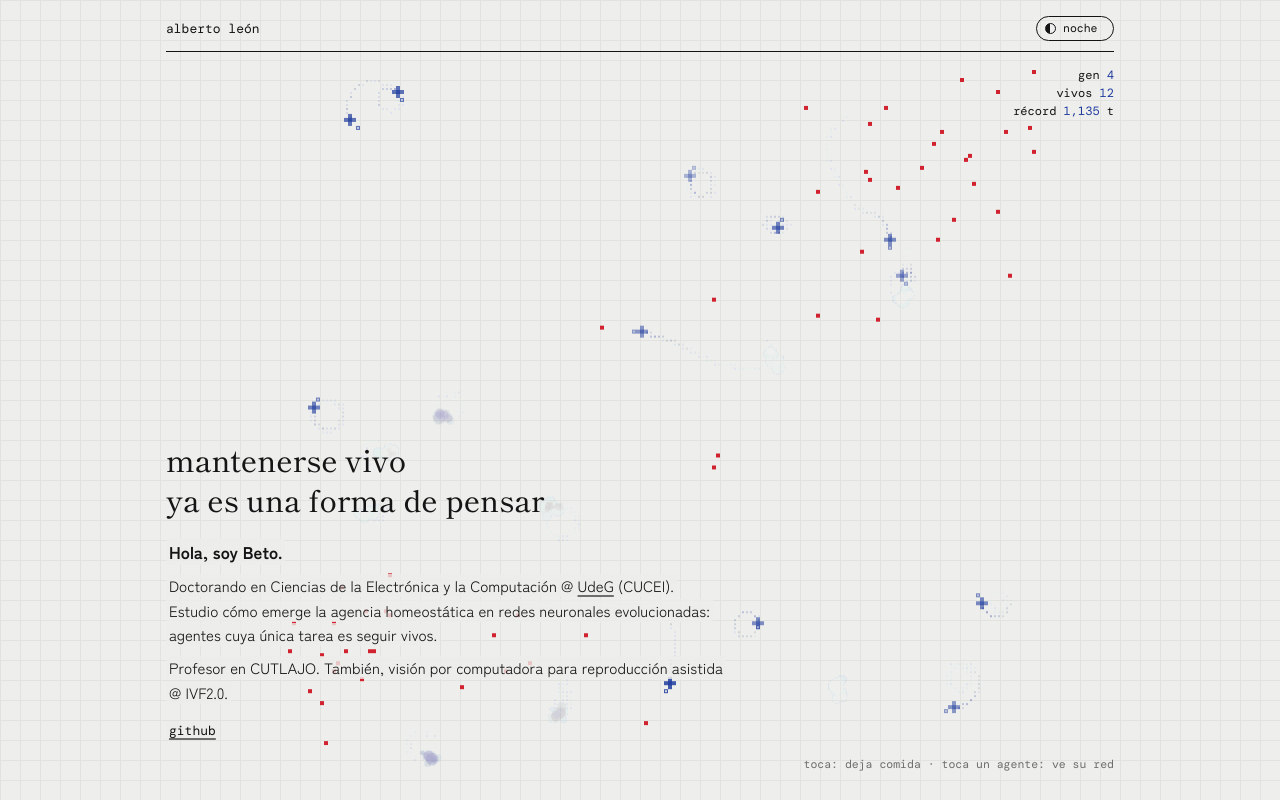
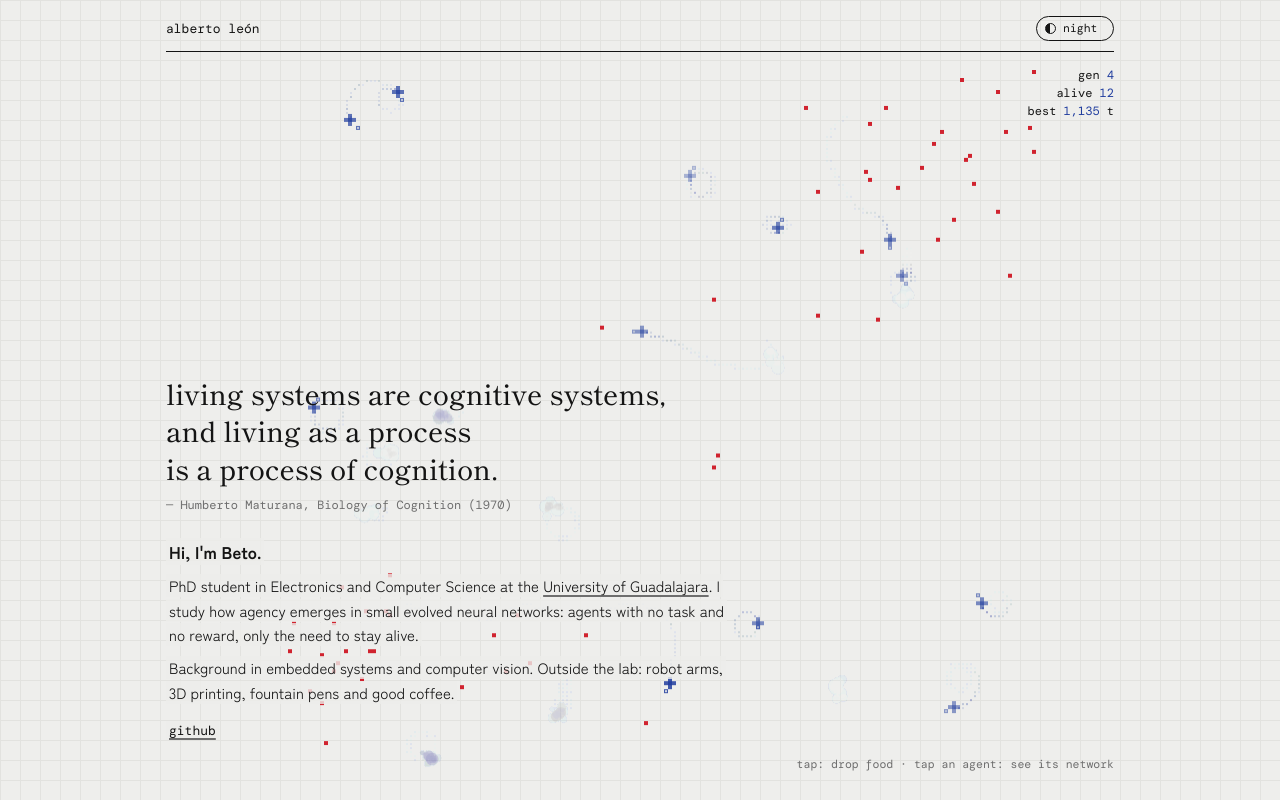
Before and after one commit to strahlenguy/strahlenguy.github.io, a Next.js app: page / in a window 1280 px wide. Built offline with nearby package versions, Linux system fonts and the light colour scheme.

Commit message:
Portada en inglés con cita de Maturana
Cambia la frase por la de Maturana (Biology of Cognition, 1970), pasa
todo el texto y la interfaz del terrario a inglés y quita las menciones
a CUTLAJO e IVF2.0.

```diff
--- a/src/app/globals.css
+++ b/src/app/globals.css
@@ -171,13 +171,23 @@ nav .name {
   -webkit-box-decoration-break: clone;
   padding: 1px 3px;
 }
+.quote {
+  margin: 0 0 22px;
+}
 .verse {
   font-family: var(--f-display);
   font-weight: 500;
-  font-size: clamp(22px, 3.4vw, 30px);
+  font-size: clamp(21px, 3vw, 28px);
   line-height: 1.35;
-  margin: 0 0 18px !important;
-  text-wrap: balance;
+  margin: 0 0 8px;
+}
+.quote figcaption {
+  font-family: var(--f-mono);
+  font-size: 12px;
+  color: var(--ink-soft);
+}
+.quote figcaption::before {
+  content: '— ';
 }
 .verse .cur {
   display: inline-block;
--- a/src/app/layout.tsx
+++ b/src/app/layout.tsx
@@ -4,7 +4,7 @@ import './globals.css'
 export const metadata: Metadata = {
   title: 'Alberto León',
   description:
-    'Beto (Alberto León): doctorando en la UdeG. Estudio cómo emerge la agencia homeostática en redes neuronales evolucionadas.',
+    'Beto (Alberto León), PhD student at the University of Guadalajara studying how agency emerges in small evolved neural networks.',
 }
 
 export const viewport: Viewport = {
@@ -14,12 +14,12 @@ export const viewport: Viewport = {
   ],
 }
 
-// Aplica el tema guardado antes del primer pintado para evitar el parpadeo.
+// Apply the saved theme before first paint to avoid a flash.
 const themeInit = `try{var t=localStorage.getItem('beto-theme');if(t==='light'||t==='dark')document.documentElement.dataset.theme=t}catch(e){}`
 
 export default function RootLayout({ children }: Readonly<{ children: React.ReactNode }>) {
   return (
-    <html lang="es" suppressHydrationWarning>
+    <html lang="en" suppressHydrationWarning>
       <head>
         <script dangerouslySetInnerHTML={{ __html: themeInit }} />
         <link rel="preconnect" href="https://fonts.googleapis.com" />
--- a/src/app/page.tsx
+++ b/src/app/page.tsx
@@ -4,33 +4,41 @@ import Terrario from '@/components/Terrario'
 export default function Home() {
   return (
     <div className="wrap">
-      <nav aria-label="Sitio">
+      <nav aria-label="Site">
         <span className="name">alberto león</span>
         <ThemeToggle />
       </nav>
 
       <Terrario>
         <div className="intro">
-          <p className="verse">
-            mantenerse vivo
-            <br />
-            ya es una forma de pensar<span className="cur" />
-          </p>
+          <figure className="quote">
+            <blockquote className="verse">
+              living systems are cognitive systems,
+              <br />
+              and living as a process
+              <br />
+              is a process of cognition.<span className="cur" />
+            </blockquote>
+            <figcaption>Humberto Maturana, Biology of Cognition (1970)</figcaption>
+          </figure>
           <p className="hi">
-            <span>Hola, soy Beto.</span>
+            <span>Hi, I&apos;m Beto.</span>
           </p>
           <p>
             <span>
-              Doctorando en Ciencias de la Electrónica y la Computación @{' '}
-              <a href="https://www.udg.mx/" target="_blank" rel="noopener noreferrer">
-                UdeG
-              </a>{' '}
-              (CUCEI). Estudio cómo emerge la agencia homeostática en redes neuronales evolucionadas: agentes cuya
-              única tarea es seguir vivos.
+              PhD student in Electronics and Computer Science at the{' '}
+              <a href="https://www.udg.mx/en" target="_blank" rel="noopener noreferrer">
+                University of Guadalajara
+              </a>
+              . I study how agency emerges in small evolved neural networks: agents with no task and no reward, only
+              the need to stay alive.
             </span>
           </p>
           <p>
-            <span>Profesor en CUTLAJO. También, visión por computadora para reproducción asistida @ IVF2.0.</span>
+            <span>
+              Background in embedded systems and computer vision. Outside the lab: robot arms, 3D printing, fountain
+              pens and good coffee.
+            </span>
           </p>
           <p className="links">
             <span>
--- a/src/components/Terrario.tsx
+++ b/src/components/Terrario.tsx
@@ -39,35 +39,35 @@ export default function Terrario({ children }: { children: React.ReactNode }) {
       <canvas
         id="sim"
         ref={canvas}
-        aria-label="Simulación: agentes que buscan comida para mantenerse con energía. Haz click para dejar comida o sobre un agente para ver su red."
+        aria-label="Simulation: agents forage to keep their energy up. Click to drop food, or click an agent to see its network."
       />
       <div className="hud">
         gen <span ref={gen}>0</span>
         <br />
-        vivos <span ref={alive}>0</span>
+        alive <span ref={alive}>0</span>
         <br />
-        récord <span ref={best}>0</span> t
+        best <span ref={best}>0</span> t
       </div>
 
       <div className="agent" ref={card} hidden>
         <h3>
-          <span ref={title}>agente</span>
-          <button type="button" ref={close} aria-label="Cerrar ficha">
+          <span ref={title}>agent</span>
+          <button type="button" ref={close} aria-label="Close">
             ×
           </button>
         </h3>
-        <div className="lab">interocepción · energía</div>
+        <div className="lab">interoception · energy</div>
         <div className="bar">
           <i ref={bar} />
         </div>
         <div className="lab" ref={meta} />
-        <canvas className="net" ref={net} aria-label="Red neuronal del agente" />
+        <canvas className="net" ref={net} aria-label="Agent neural network" />
       </div>
 
       {children}
 
       <div className="hint" ref={hint}>
-        click: deja comida · click en un agente: ve su red
+        click: drop food · click an agent: see its network
       </div>
     </header>
   )
--- a/src/components/ThemeToggle.tsx
+++ b/src/components/ThemeToggle.tsx
@@ -38,10 +38,10 @@ export default function ThemeToggle() {
       type="button"
       className="theme"
       onClick={toggle}
-      aria-label={dark ? 'Cambiar a tema de día' : 'Cambiar a tema de noche'}
+      aria-label={dark ? 'Switch to day theme' : 'Switch to night theme'}
     >
       <i />
-      <span>{dark === null ? ' ' : dark ? 'día' : 'noche'}</span>
+      <span>{dark === null ? ' ' : dark ? 'day' : 'night'}</span>
     </button>
   )
 }
--- a/src/lib/terrario.ts
+++ b/src/lib/terrario.ts
@@ -1,6 +1,6 @@
-// Terrario: agentes con energía que se agota, tres sectores sensoriales y una red
-// pequeña (5→4→2) cuyos pesos evolucionan. Aptitud = tiempo vivo: cuando un agente
-// muere, lo reemplaza un hijo mutado del mejor de un torneo entre los vivos.
+// Terrarium: agents with draining energy, three sensory sectors and a small
+// network (5→4→2) whose weights evolve. Fitness = time alive: when an agent dies,
+// it is replaced by a mutated child of the winner of a tournament among the living.
 
 export type TerrarioEls = {
   hero: HTMLElement
@@ -36,7 +36,7 @@ const NH = 4
 const NO = 2
 const GL = NI * NH + NH * NO + NO
 const R = 95 // alcance sensorial
-const S = 4 // tamaño del pixel
+const S = 4 // pixel size
 const N_AGENTS = 12
 const MAX_FOOD = 55
 
@@ -49,7 +49,7 @@ const gauss = () => {
   return Math.sqrt(-2 * Math.log(u)) * Math.cos(2 * Math.PI * v)
 }
 const snap = (v: number) => Math.round(v / S) * S
-const fmt = (n: number) => n.toLocaleString('es-MX')
+const fmt = (n: number) => n.toLocaleString('en-US')
 
 export function startTerrario(els: TerrarioEls): () => void {
   const root = document.documentElement
@@ -178,9 +178,9 @@ export function startTerrario(els: TerrarioEls): () => void {
   }
 
   const showDead = (a: Agent) => {
-    els.title.textContent = `agente #${a.id} †`
+    els.title.textContent = `agent #${a.id} †`
     els.bar.style.width = '0%'
-    els.meta.textContent = `murió a los ${fmt(a.age)} t. Elige otro.`
+    els.meta.textContent = `died at ${fmt(a.age)} t. Pick another.`
   }
 
   const step = () => {
@@ -292,7 +292,7 @@ export function startTerrario(els: TerrarioEls): () => void {
     els.best.textContent = fmt(best)
   }
 
-  const LABELS = [['izq', 'cen', 'der', 'energía', 'sesgo'], ['', '', '', ''], ['giro', 'vel']]
+  const LABELS = [['left', 'center', 'right', 'energy', 'bias'], ['', '', '', ''], ['turn', 'speed']]
   const drawNet = () => {
     if (!sel) return
     const r = els.net.getBoundingClientRect()
@@ -347,9 +347,9 @@ export function startTerrario(els: TerrarioEls): () => void {
 
   const updateCard = () => {
     if (!sel) return
-    els.title.textContent = `agente #${sel.id}`
+    els.title.textContent = `agent #${sel.id}`
     els.bar.style.width = `${Math.max(0, sel.e * 100).toFixed(0)}%`
-    els.meta.textContent = `gen ${sel.gen} · vivo hace ${fmt(sel.age)} t`
+    els.meta.textContent = `gen ${sel.gen} · alive for ${fmt(sel.age)} t`
     drawNet()
   }
 
@@ -389,7 +389,7 @@ export function startTerrario(els: TerrarioEls): () => void {
   readColors()
   resize()
   init()
-  // Precalienta para que el primer cuadro ya tenga rastros y alguna generación.
+  // Warm up so the first frame already shows trails and a few generations.
   for (let i = 0; i < 900; i++) {
     step()
     if (i % 3 === 0) draw()
@@ -398,7 +398,7 @@ export function startTerrario(els: TerrarioEls): () => void {
   hud()
 
   if (matchMedia('(hover: none)').matches) {
-    els.hint.textContent = 'toca: deja comida · toca un agente: ve su red'
+    els.hint.textContent = 'tap: drop food · tap an agent: see its network'
   }
 
   els.canvas.addEventListener('pointerdown', onPointer)
```
